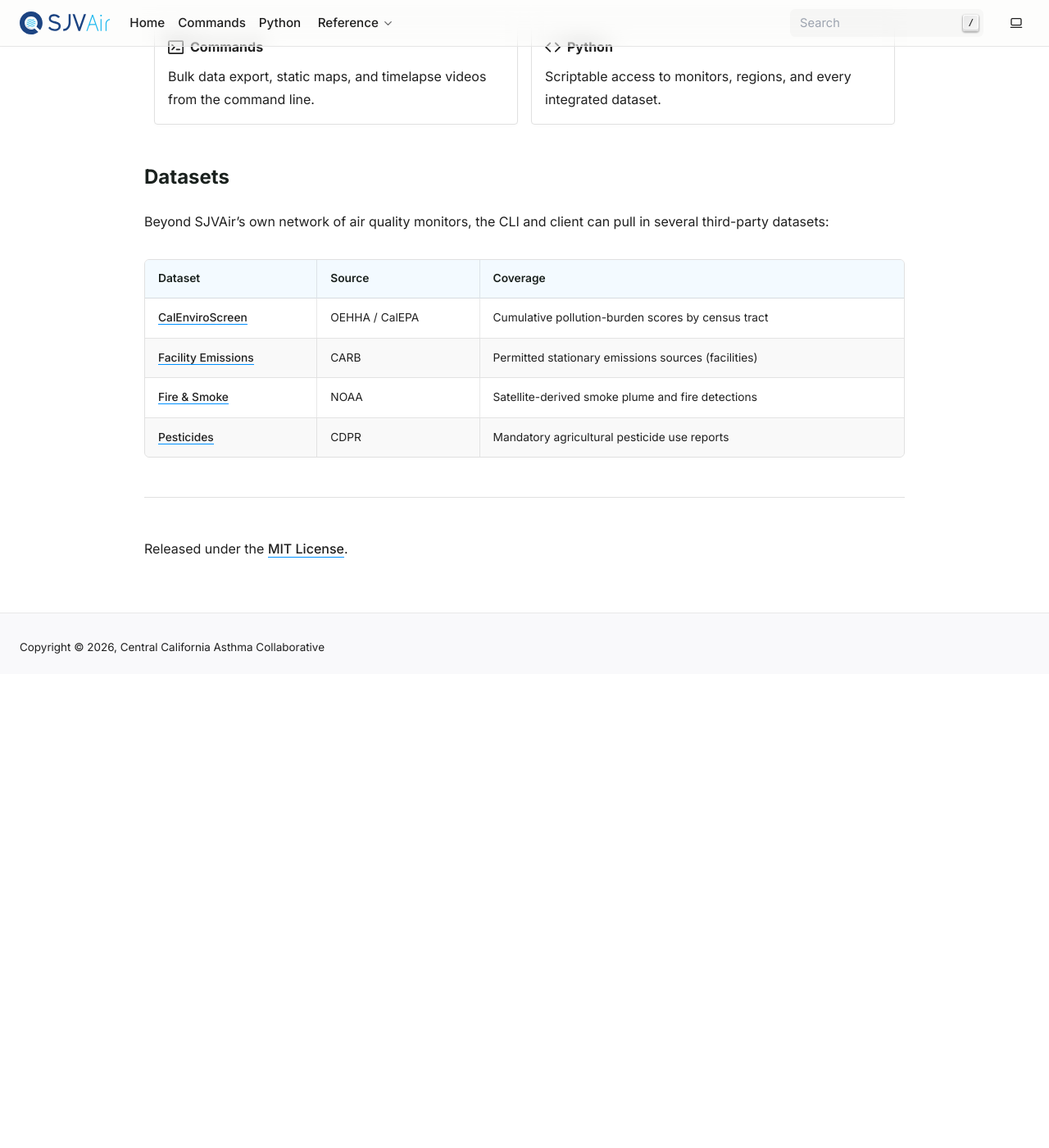
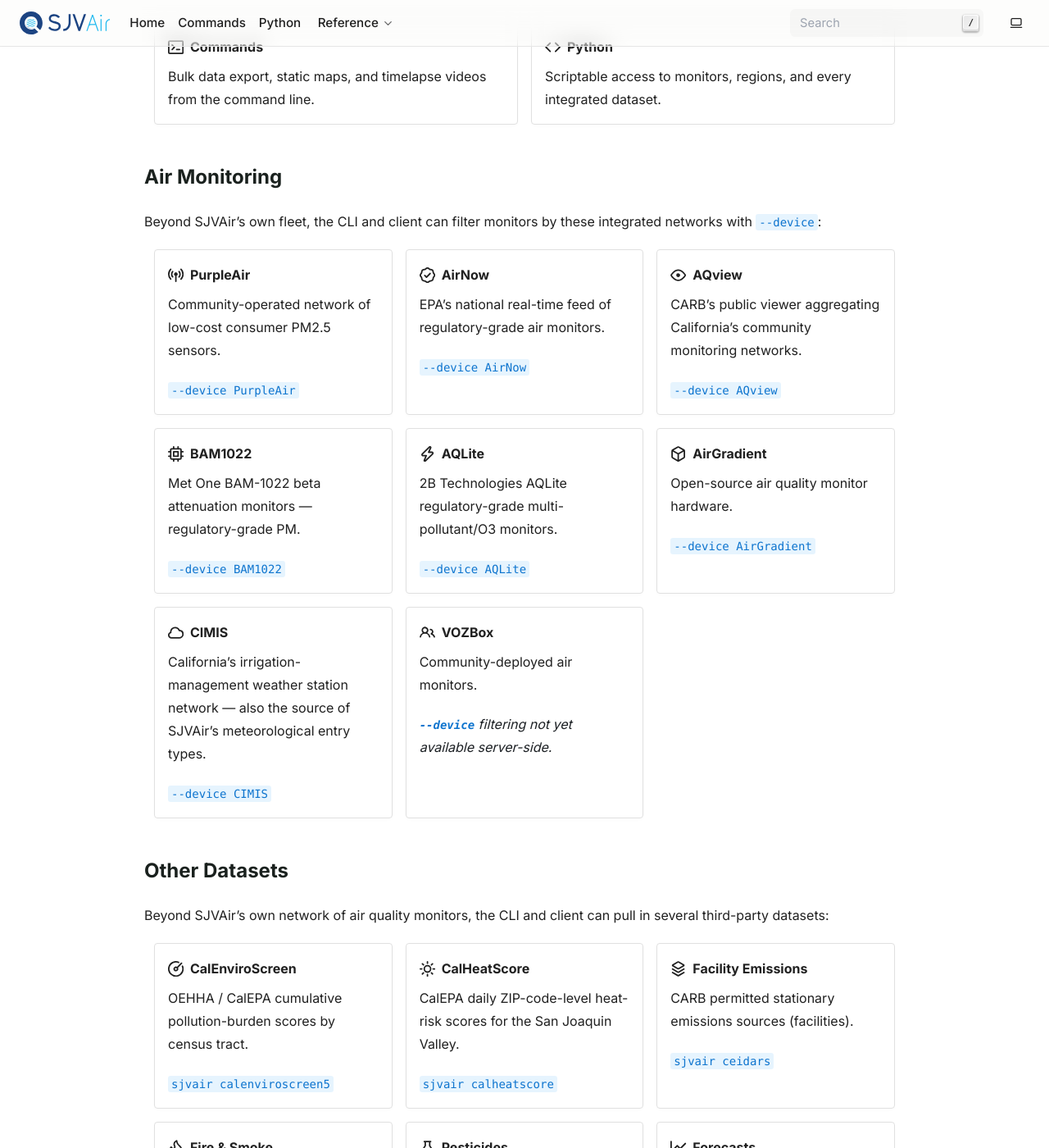
Before and after one commit to SJVAir/sjvair-python, a Sphinx documentation site: the page built from docs/index.md, in a window 1280 px wide and 1400 px high, scrolled down 602 px. Shown: the whole window at 82% size. Built offline with Sphinx 7.4.7, drawn with Linux system fonts in a browser that asks for light colours; before the commit the page ends 1424 px from its top, so only the background shows below that; some of the changed text lies outside the part shown.

Commit message:
docs: redesign homepage with card grids
Replace the Datasets table with a card grid (adds the missing
CalHeatScore entry, now renamed Other Datasets), and add an Air
Monitoring section listing the integrated monitor networks
(PurpleAir, AirNow, AQview, BAM1022, AQLite, AirGradient, CIMIS,
VOZBox) filterable via --device.

```diff
--- a/docs/index.md
+++ b/docs/index.md
@@ -33,16 +33,157 @@
 :::
 ::::
 
-## Datasets
+## Air Monitoring
+
+Beyond SJVAir's own fleet, the CLI and client can filter monitors by these integrated networks with `--device`:
+
+::::{grid} 1 2 3 3
+:gutter: 3
+
+:::{grid-item-card} {octicon}`broadcast;1.2em;sd-mr-1` PurpleAir
+:link: client/resources/monitors
+:link-type: doc
+:link-alt: Filtering by device
+
+Community-operated network of low-cost consumer PM2.5 sensors.
+
+`--device PurpleAir`
+:::
+
+:::{grid-item-card} {octicon}`verified;1.2em;sd-mr-1` AirNow
+:link: client/resources/monitors
+:link-type: doc
+:link-alt: Filtering by device
+
+EPA's national real-time feed of regulatory-grade air monitors.
+
+`--device AirNow`
+:::
+
+:::{grid-item-card} {octicon}`eye;1.2em;sd-mr-1` AQview
+:link: client/resources/monitors
+:link-type: doc
+:link-alt: Filtering by device
+
+CARB's public viewer aggregating California's community monitoring networks.
+
+`--device AQview`
+:::
+
+:::{grid-item-card} {octicon}`cpu;1.2em;sd-mr-1` BAM1022
+:link: client/resources/monitors
+:link-type: doc
+:link-alt: Filtering by device
+
+Met One BAM-1022 beta attenuation monitors — regulatory-grade PM.
+
+`--device BAM1022`
+:::
+
+:::{grid-item-card} {octicon}`zap;1.2em;sd-mr-1` AQLite
+:link: client/resources/monitors
+:link-type: doc
+:link-alt: Filtering by device
+
+2B Technologies AQLite regulatory-grade multi-pollutant/O3 monitors.
+
+`--device AQLite`
+:::
+
+:::{grid-item-card} {octicon}`package;1.2em;sd-mr-1` AirGradient
+:link: client/resources/monitors
+:link-type: doc
+:link-alt: Filtering by device
+
+Open-source air quality monitor hardware.
+
+`--device AirGradient`
+:::
+
+:::{grid-item-card} {octicon}`cloud;1.2em;sd-mr-1` CIMIS
+:link: client/resources/monitors
+:link-type: doc
+:link-alt: Filtering by device
+
+California's irrigation-management weather station network — also the source of SJVAir's meteorological entry types.
+
+`--device CIMIS`
+:::
+
+:::{grid-item-card} {octicon}`people;1.2em;sd-mr-1` VOZBox
+:link: client/resources/monitors
+:link-type: doc
+:link-alt: Filtering by device
+
+Community-deployed air monitors.
+
+*`--device` filtering not yet available server-side.*
+:::
+
+::::
+
+## Other Datasets
 
 Beyond SJVAir's own network of air quality monitors, the CLI and client can pull in several third-party datasets:
 
-| Dataset | Source | Coverage |
-|---|---|---|
-| [CalEnviroScreen](cli/data-export/calenviroscreen.md) | OEHHA / CalEPA | Cumulative pollution-burden scores by census tract |
-| [Facility Emissions](cli/data-export/ceidars.md) | CARB | Permitted stationary emissions sources (facilities) |
-| [Fire & Smoke](cli/data-export/hms.md) | NOAA | Satellite-derived smoke plume and fire detections |
-| [Pesticides](cli/data-export/pesticides.md) | CDPR | Mandatory agricultural pesticide use reports |
+::::{grid} 1 2 3 3
+:gutter: 3
+
+:::{grid-item-card} {octicon}`meter;1.2em;sd-mr-1` CalEnviroScreen
+:link: cli/data-export/calenviroscreen
+:link-type: doc
+
+OEHHA / CalEPA cumulative pollution-burden scores by census tract.
+
+`sjvair calenviroscreen5`
+:::
+
+:::{grid-item-card} {octicon}`sun;1.2em;sd-mr-1` CalHeatScore
+:link: cli/data-export/calheatscore
+:link-type: doc
+
+CalEPA daily ZIP-code-level heat-risk scores for the San Joaquin Valley.
+
+`sjvair calheatscore`
+:::
+
+:::{grid-item-card} {octicon}`stack;1.2em;sd-mr-1` Facility Emissions
+:link: cli/data-export/ceidars
+:link-type: doc
+
+CARB permitted stationary emissions sources (facilities).
+
+`sjvair ceidars`
+:::
+
+:::{grid-item-card} {octicon}`flame;1.2em;sd-mr-1` Fire & Smoke
+:link: cli/data-export/hms
+:link-type: doc
+
+NOAA satellite-derived smoke plume and fire detections.
+
+`sjvair hms`
+:::
+
+:::{grid-item-card} {octicon}`beaker;1.2em;sd-mr-1` Pesticides
+:link: cli/data-export/pesticides
+:link-type: doc
+
+CDPR mandatory agricultural pesticide use reports.
+
+`sjvair pesticides`
+:::
+
+:::{grid-item-card} {octicon}`graph;1.2em;sd-mr-1` Forecasts
+:link: cli/data-export/forecasts
+:link-type: doc
+
+SJVAPCD daily air quality forecasts by San Joaquin Valley county zone.
+
+`sjvair forecasts`
+:::
+
+::::
 
 ---
 
```
